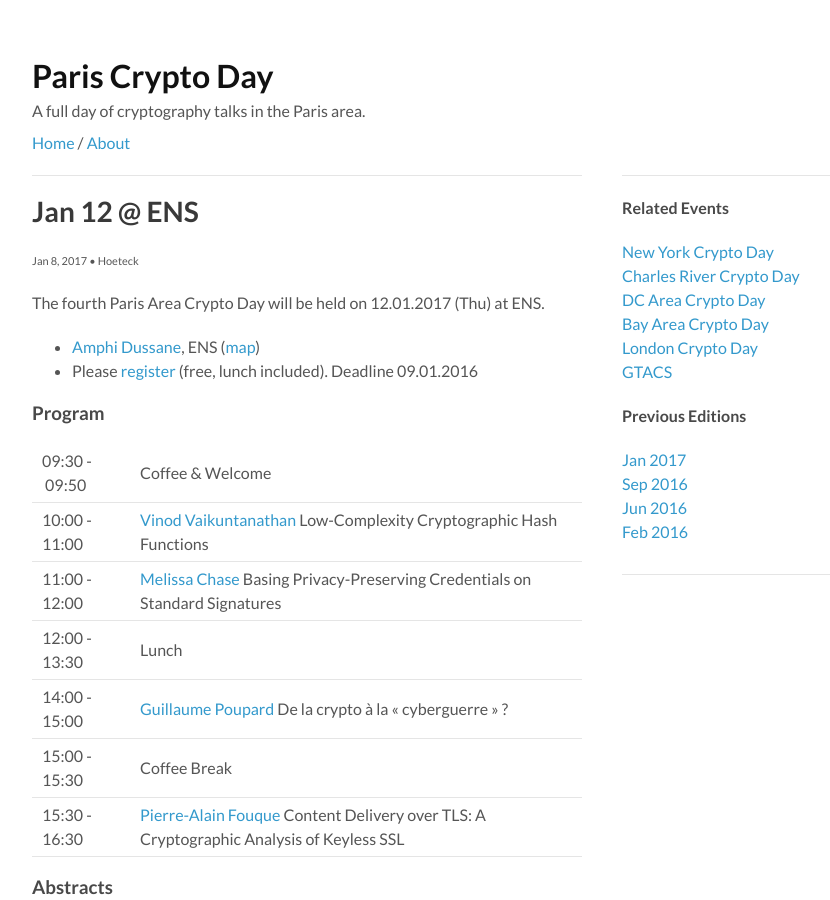
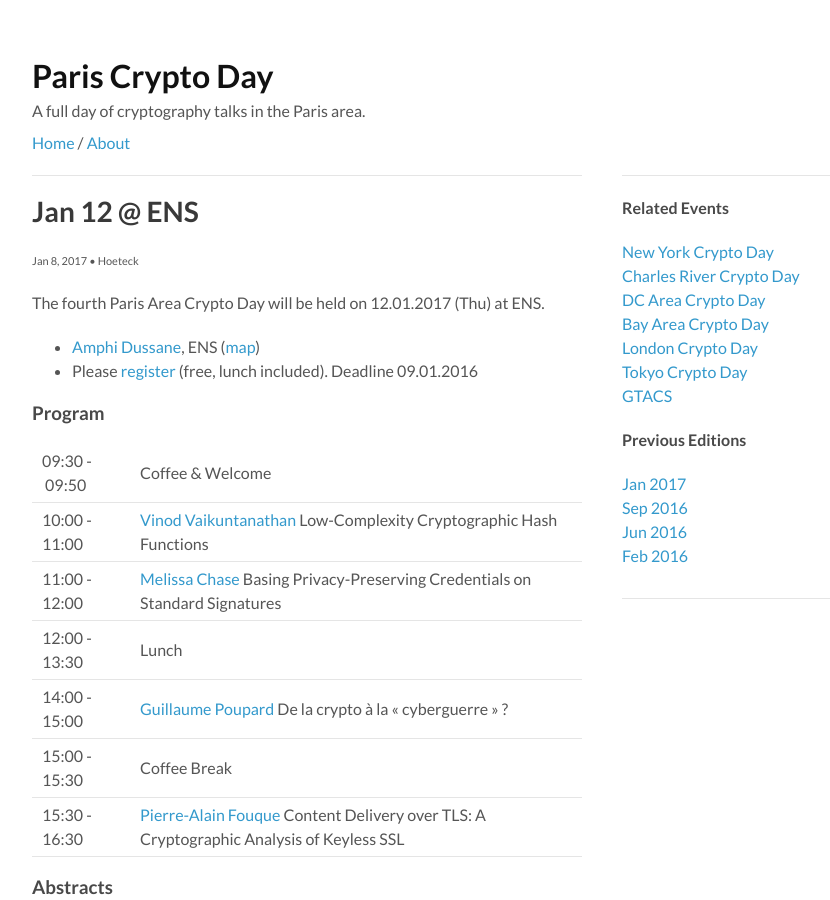
Before and after one commit to pariscryptoday/pariscryptoday.github.io, a Jekyll site: the page built from index.html, in a window 1280 px wide and 900 px high. Shown: the whole window, without its empty margins (178-1008 px from the left). Built offline with Jekyll 4.4.1, drawn with Linux system fonts in a browser that asks for light colours; the list of posts is cut into pages by our own code.

Commit message:
Update footer.html
link to tokyo crypto day

```diff
--- a/_includes/footer.html
+++ b/_includes/footer.html
@@ -6,6 +6,7 @@
      <a href="https://dcareacryptoday.wordpress.com/">DC Area Crypto Day</a><br>
      <a href="https://bacrypto.github.io/">Bay Area Crypto Day</a><br>
      <a href="https://londoncryptoday.wordpress.com/">London Crypto Day</a><br>
+     <a href="https://tokyocryptoday.github.io/">Tokyo Crypto Day</a><br>
      <a href="http://www.cs.tau.ac.il/cseminar/">GTACS</a>
      </p>
 
```
